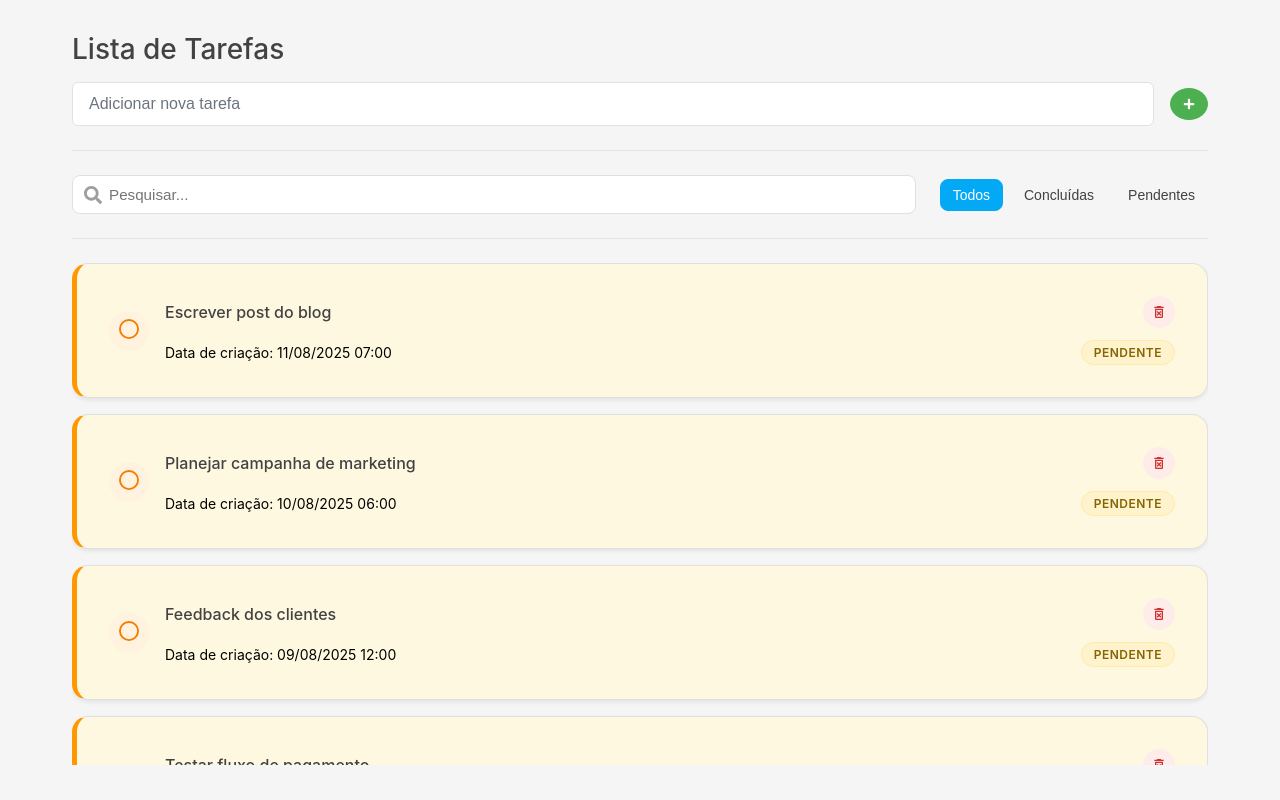
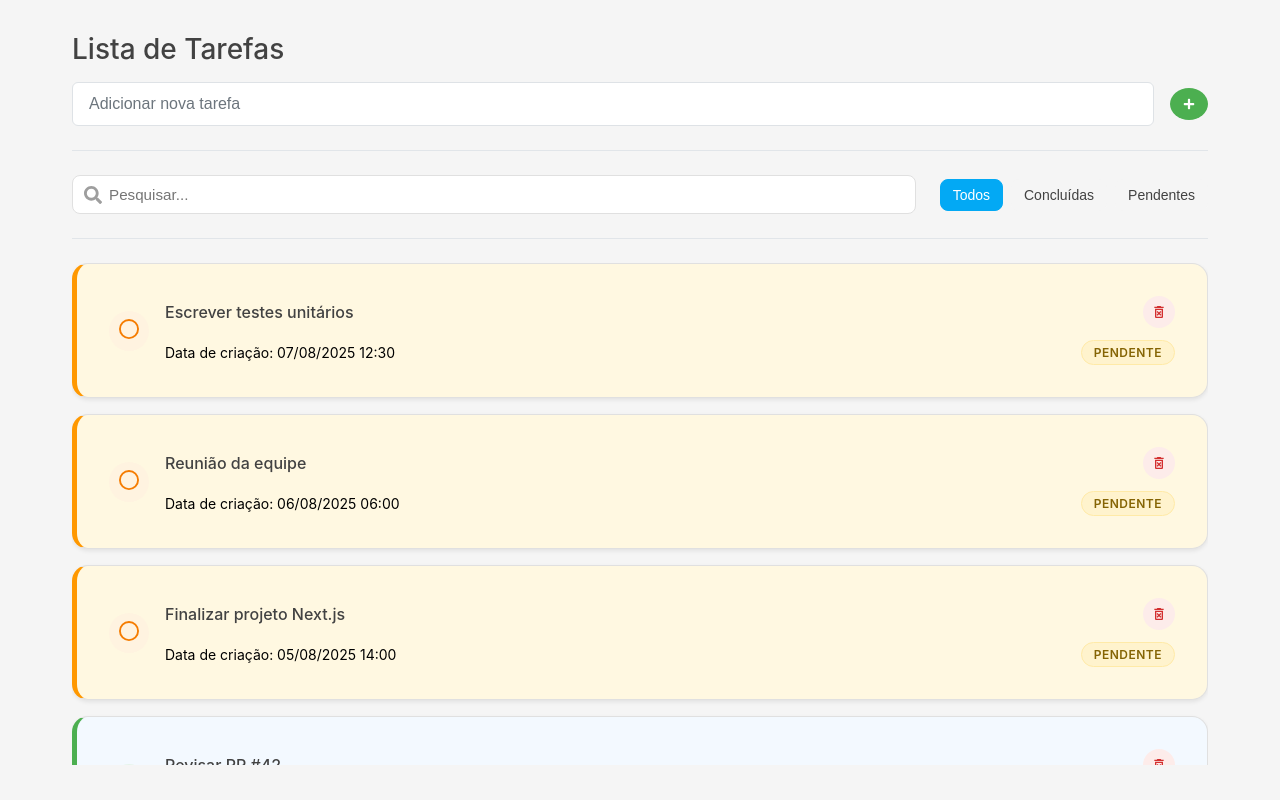
Before and after one commit to muriloviscondi/todo-list, a Next.js app: page / in a window 1280 px wide. Built offline with nearby package versions, Linux system fonts and the light colour scheme.

Commit message:
refactor: remove duplicidade de codigo

```diff
--- a/src/app/data/mock.ts
+++ b/src/app/data/mock.ts
@@ -40,94 +40,4 @@ export const todoListMock: TodoItem[] = [
     createdAt: new Date('2025-08-04T10:00:00'),
     status: 'concluded',
   },
-  {
-    id: uuidv4(),
-    task: 'Atualizar documentação',
-    createdAt: new Date('2025-08-08T14:00:00'),
-    status: 'pending',
-  },
-  {
-    id: uuidv4(),
-    task: 'Deploy para staging',
-    createdAt: new Date('2025-08-05T20:00:00'),
-    status: 'pending',
-  },
-  {
-    id: uuidv4(),
-    task: 'Limpeza do código',
-    createdAt: new Date('2025-08-03T18:00:00'),
-    status: 'concluded',
-  },
-  {
-    id: uuidv4(),
-    task: 'Revisão do design',
-    createdAt: new Date('2025-08-07T11:00:00'),
-    status: 'pending',
-  },
-  {
-    id: uuidv4(),
-    task: 'Configurar analytics',
-    createdAt: new Date('2025-08-06T16:00:00'),
-    status: 'pending',
-  },
-  {
-    id: uuidv4(),
-    task: 'Refatorar sidebar',
-    createdAt: new Date('2025-08-05T13:00:00'),
-    status: 'concluded',
-  },
-  {
-    id: uuidv4(),
-    task: 'Planejar campanha de marketing',
-    createdAt: new Date('2025-08-10T09:00:00'),
-    status: 'pending',
-  },
-  {
-    id: uuidv4(),
-    task: 'Feedback dos clientes',
-    createdAt: new Date('2025-08-09T15:00:00'),
-    status: 'pending',
-  },
-  {
-    id: uuidv4(),
-    task: 'Otimizar imagens',
-    createdAt: new Date('2025-08-04T14:00:00'),
-    status: 'concluded',
-  },
-  {
-    id: uuidv4(),
-    task: 'Backup do banco de dados',
-    createdAt: new Date('2025-08-05T22:00:00'),
-    status: 'pending',
-  },
-  {
-    id: uuidv4(),
-    task: 'Escrever post do blog',
-    createdAt: new Date('2025-08-11T10:00:00'),
-    status: 'pending',
-  },
-  {
-    id: uuidv4(),
-    task: 'Atualizar dependências',
-    createdAt: new Date('2025-08-06T17:00:00'),
-    status: 'concluded',
-  },
-  {
-    id: uuidv4(),
-    task: 'Melhorar acessibilidade',
-    createdAt: new Date('2025-08-07T12:00:00'),
-    status: 'pending',
-  },
-  {
-    id: uuidv4(),
-    task: 'Preparar apresentação',
-    createdAt: new Date('2025-08-08T09:00:00'),
-    status: 'pending',
-  },
-  {
-    id: uuidv4(),
-    task: 'Testar fluxo de pagamento',
-    createdAt: new Date('2025-08-09T13:00:00'),
-    status: 'pending',
-  },
 ] as const;
```
Also changed, not shown: src/app/types/todo.ts (deleted, +0 -8 lines).
